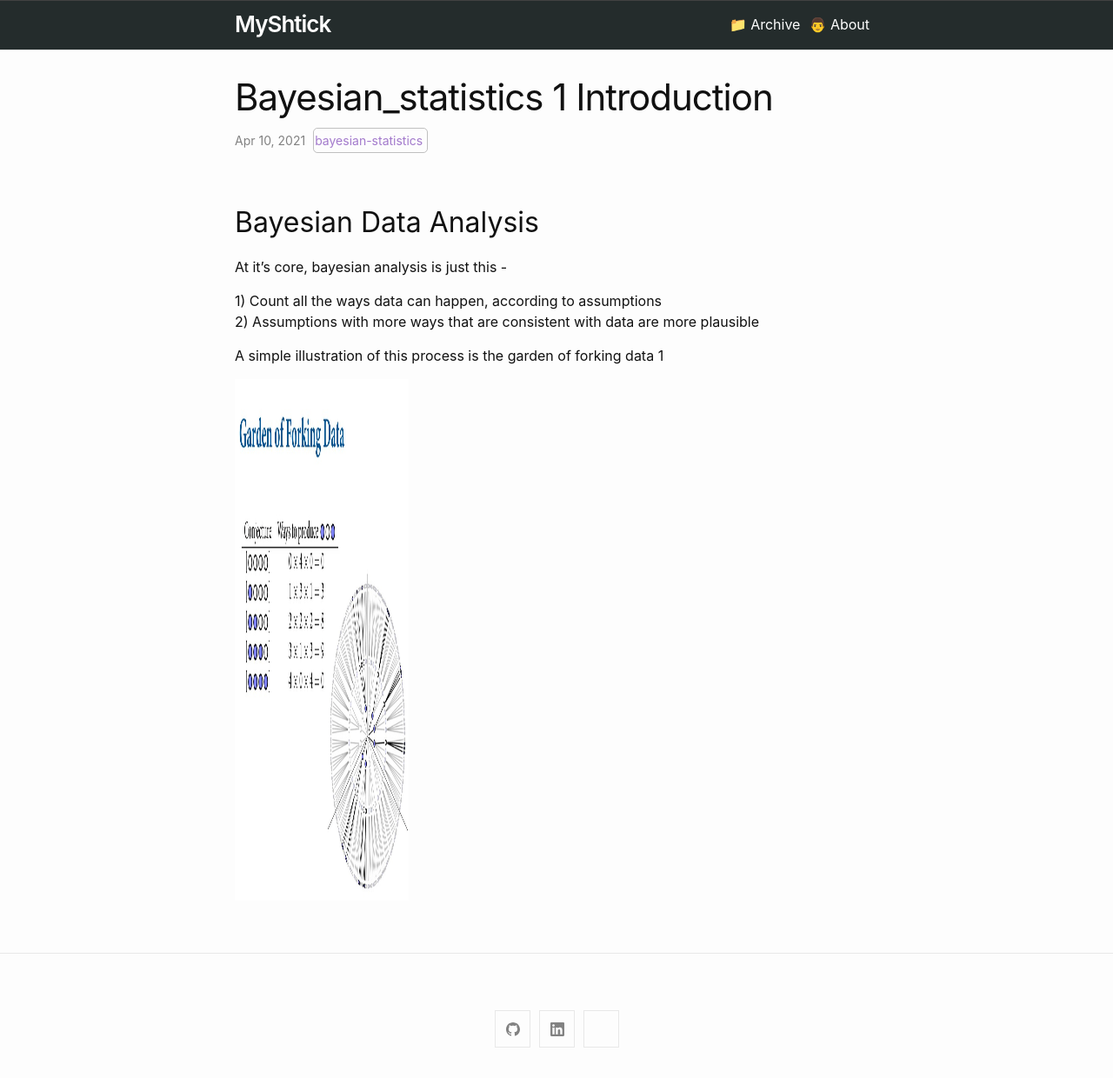
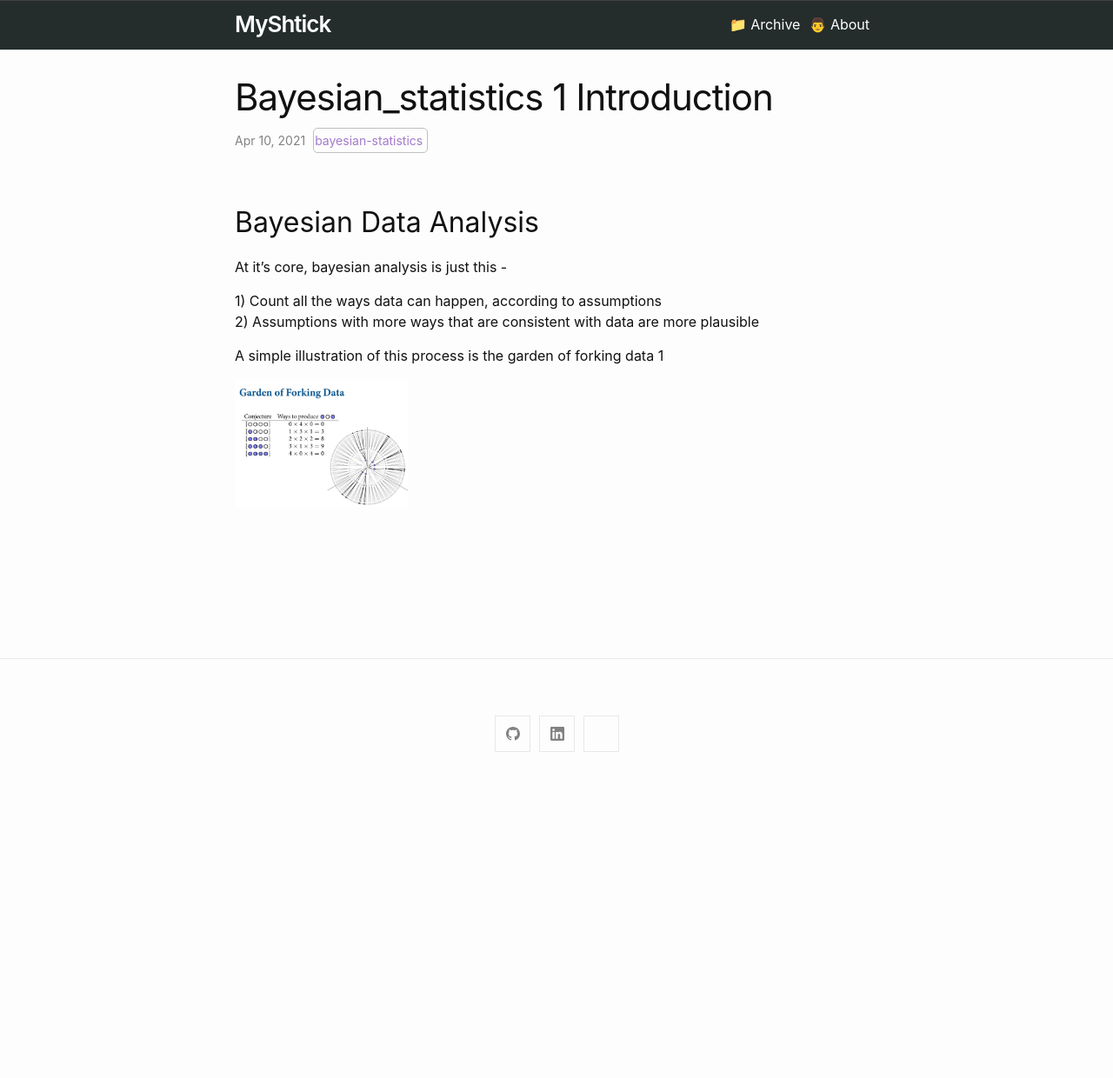
Before and after one commit to nitinrawatiitd/nitinrawatiitd.github.io, a Jekyll site: the page built from docs/_posts/2021-04-10-Bayesian_Statistics-1-Introduction.md, in a window 1280 px wide. Shown: the whole page at 87% size. Built offline with Jekyll 4.4.1, drawn with Linux system fonts in a browser that asks for light colours; after the commit the page ends 900 px from its top, so only the background shows below that.

Commit message:
edit image markdown

```diff
--- a/docs/_posts/2021-04-10-Bayesian_Statistics-1-Introduction.md
+++ b/docs/_posts/2021-04-10-Bayesian_Statistics-1-Introduction.md
@@ -12,4 +12,4 @@
 
 A simple illustration of this process is the garden of forking data 1
 
-<img src="/assets/pics/bayesian-statistics/garden_of_forking_data.png" alt="garden_of_forking_data" height="600"/>
+<img src="/assets/pics/bayesian-statistics/garden_of_forking_data.png" alt="garden_of_forking_data"/>
```
